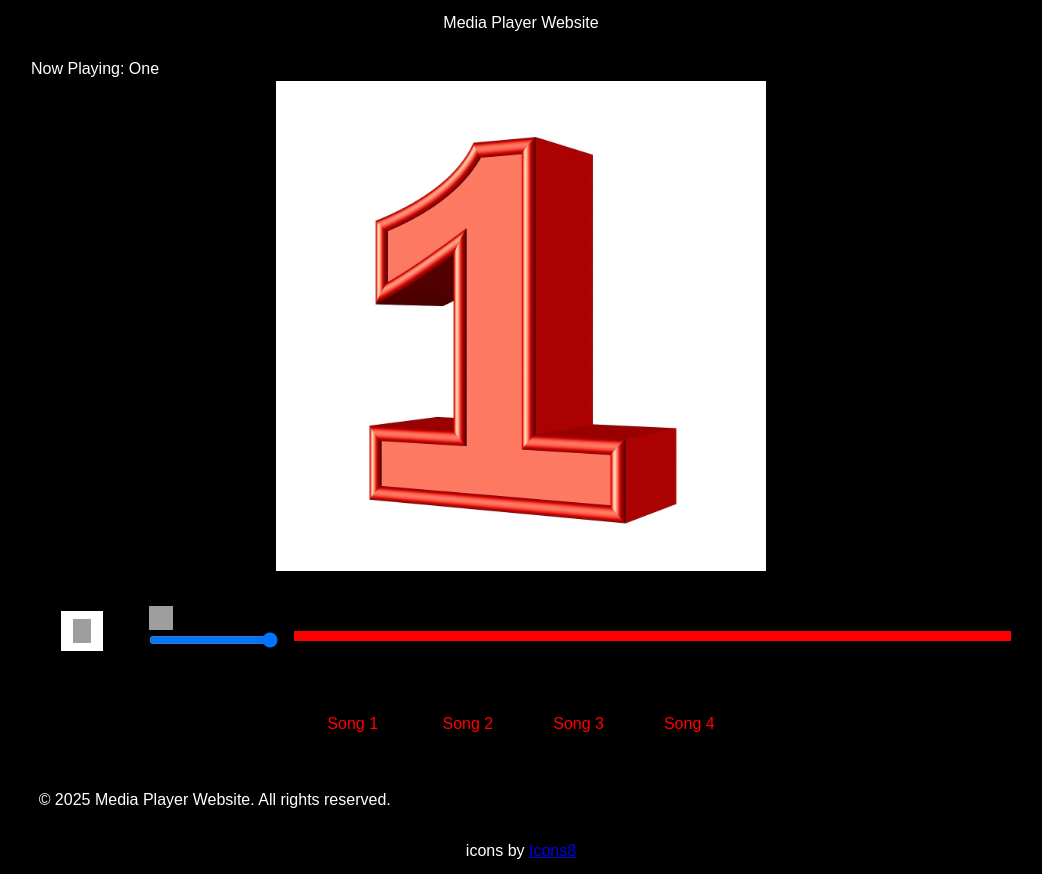
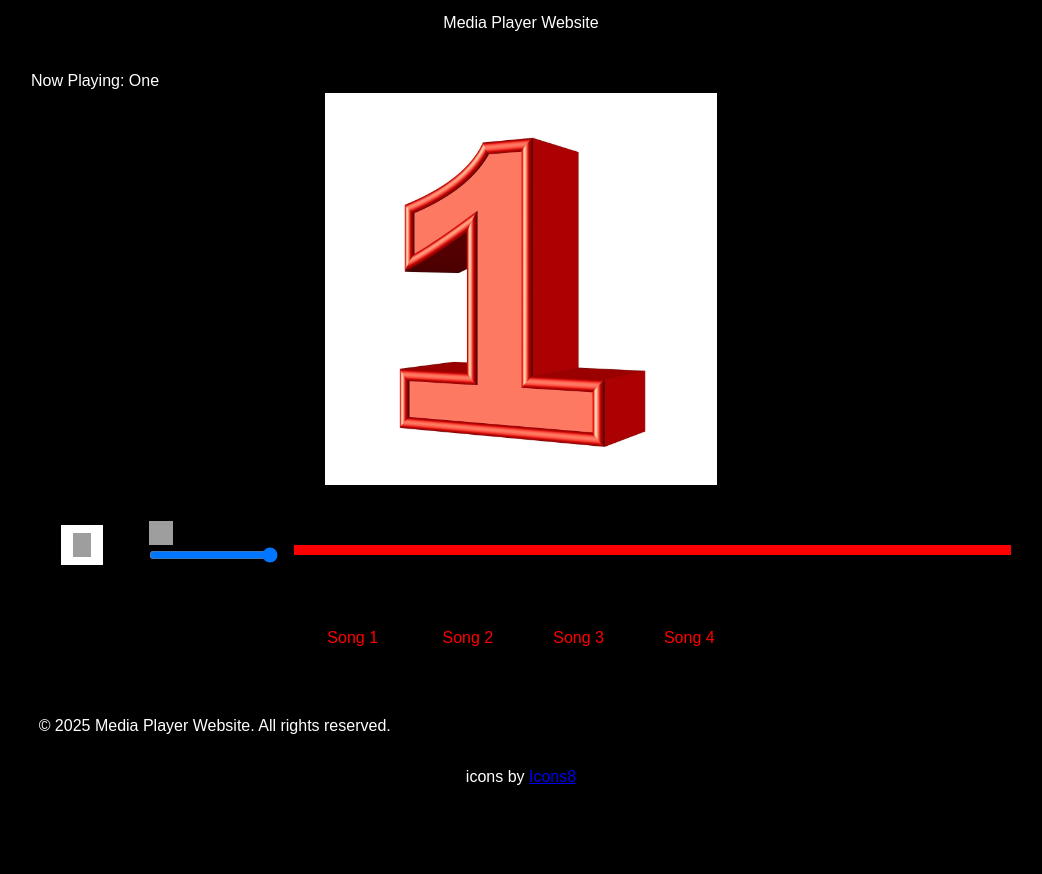
Before and after one commit to s4107340/s4107340.github.io, a plain HTML site: page assignment2/index.html in a window 1280 px wide. Shown: the whole page, without its empty margins (119-1161 px from the left). After the commit the page ends 800 px from the top, so only its background shows below. Drawn offline with Linux system fonts and the light colour scheme; grey boxes are pictures that could not be loaded; a web font is replaced by a local one.

Commit message:
Update style.css

```diff
--- a/assignment2/style.css
+++ b/assignment2/style.css
@@ -27,8 +27,7 @@ body {
 
 /* Add additional styles as needed */
 .song-image {
-  max-width: 50%;
-  max-height: 50%;
+  max-width: 40%;
   margin: auto;
 }
 
```
